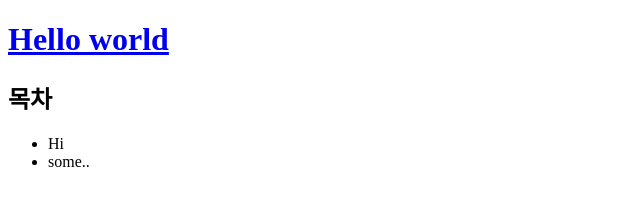
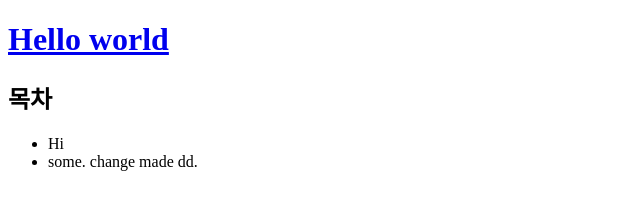
Before and after one commit to khcc2221/New-Project, a plain HTML site: page index.html in a window 1280 px wide. Shown: the whole page, without its empty margins (0-640 px from the left). Drawn offline with Linux system fonts and the light colour scheme.

Commit message:
Add files via upload

```diff
--- a/index.html
+++ b/index.html
@@ -15,7 +15,7 @@
     <h2>목차</h2>
     <ul>
         <li>Hi</li>
-        <li>some..</li>
+        <li>some. change made dd.</li>
     </ul>
 
 </body>
```
